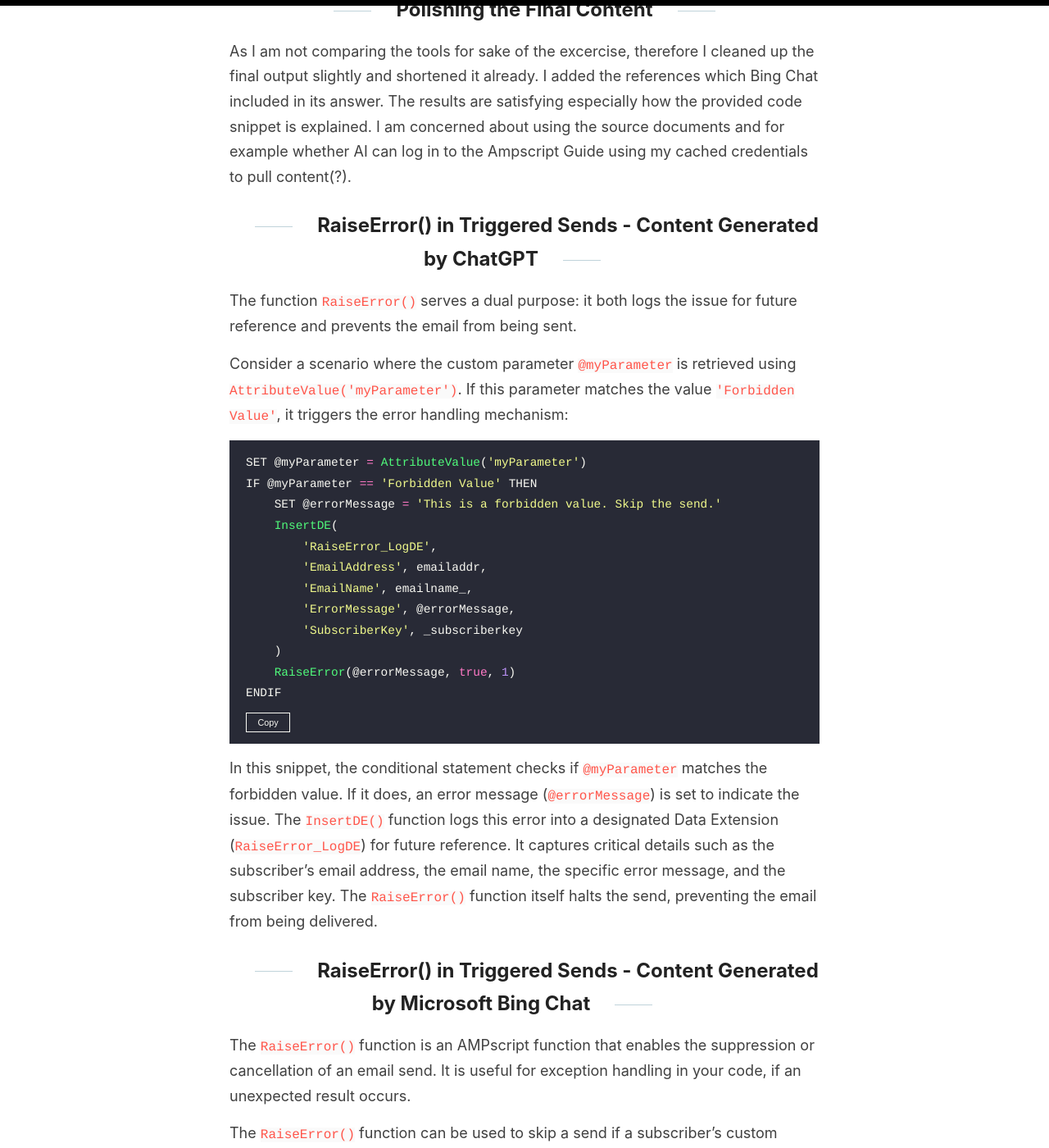
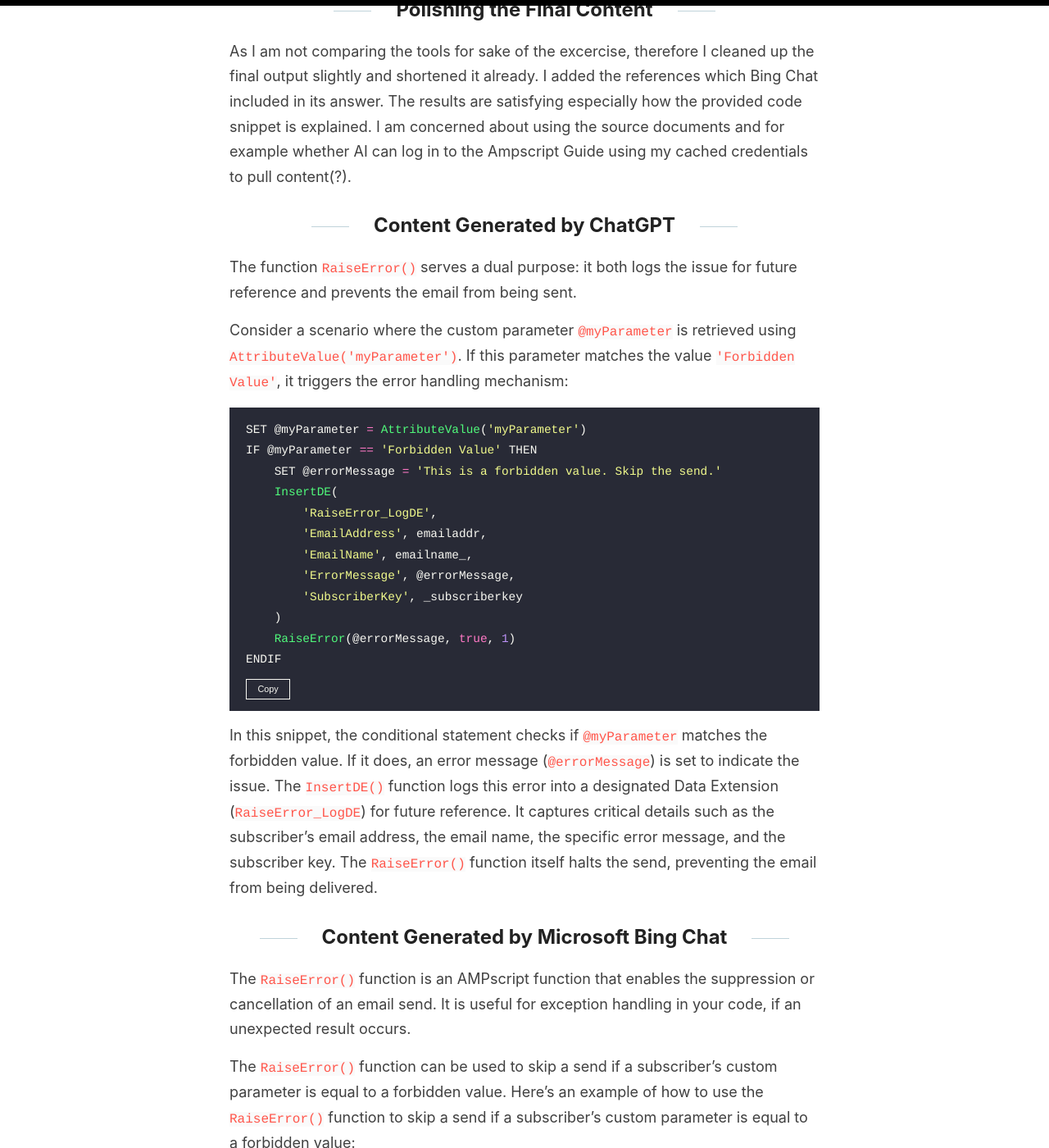
Before and after one commit to karolcholewa/blog, a Jekyll site: the page built from _posts/2023-02-04-raise-error-in-triggered-sends.md, in a window 1280 px wide and 1400 px high, scrolled down 897 px. Shown: the whole window at 82% size. Built offline with Jekyll 4.4.1, drawn with Linux system fonts in a browser that asks for light colours.

Commit message:
post updated

```diff
--- a/_posts/2023-02-04-raise-error-in-triggered-sends.md
+++ b/_posts/2023-02-04-raise-error-in-triggered-sends.md
@@ -20,7 +20,7 @@ ENDIF*
 As I am not comparing the tools for sake of the excercise, therefore I cleaned up the final output slightly and shortened it already. I added the references which Bing Chat included in its answer.
 The results are satisfying especially how the provided code snippet is explained. I am concerned about using the source documents and for example whether AI can log in to the Ampscript Guide using my cached credentials to pull content(?).
 
-## RaiseError() in Triggered Sends - Content Generated by ChatGPT
+## Content Generated by ChatGPT
 The function `RaiseError()` serves a dual purpose: it both logs the issue for future reference and prevents the email from being sent.
 
 Consider a scenario where the custom parameter `@myParameter` is retrieved using `AttributeValue('myParameter')`. If this parameter matches the value `'Forbidden Value'`, it triggers the error handling mechanism:
@@ -43,7 +43,7 @@ ENDIF
 In this snippet, the conditional statement checks if `@myParameter` matches the forbidden value. If it does, an error message (`@errorMessage`) is set to indicate the issue. The `InsertDE()` function logs this error into a designated Data Extension (`RaiseError_LogDE`) for future reference. It captures critical details such as the subscriber's email address, the email name, the specific error message, and the subscriber key.
 The `RaiseError()` function itself halts the send, preventing the email from being delivered.
 
-## RaiseError() in Triggered Sends - Content Generated by Microsoft Bing Chat
+## Content Generated by Microsoft Bing Chat
 The `RaiseError()` function is an AMPscript function that enables the suppression or cancellation of an email send. It is useful for exception handling in your code, if an unexpected result occurs.
 
 The `RaiseError()` function can be used to skip a send if a subscriber's custom parameter is equal to a forbidden value. Here's an example of how to use the `RaiseError()` function to skip a send if a subscriber's custom parameter is equal to a forbidden value:
```
